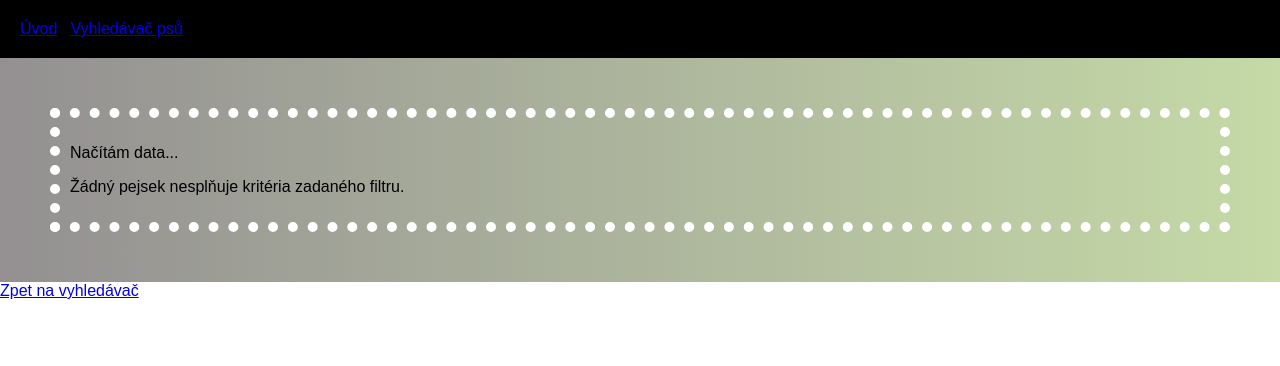
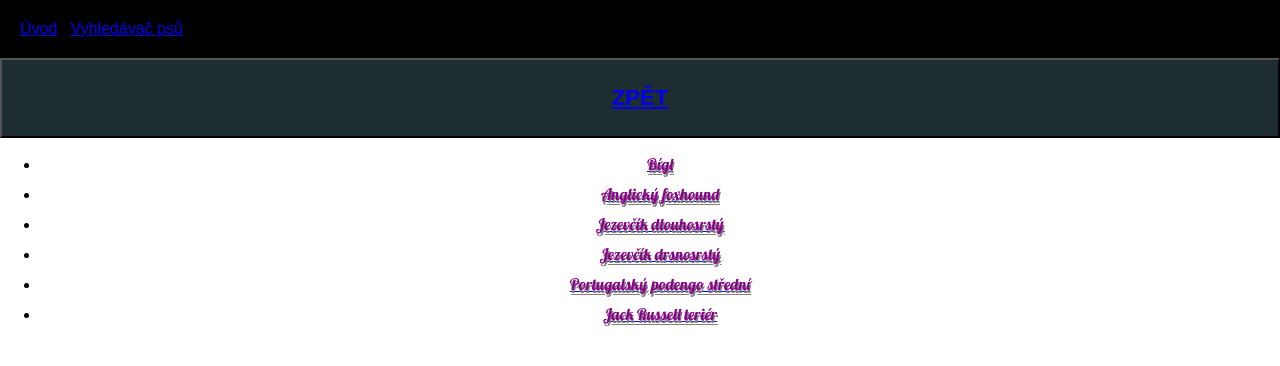
Before and after one commit to terezakuk/Psomat, a Vue app: page /results in a window 1280 px wide. Shown: the top 366 px of the page. Built offline with nearby package versions, Linux system fonts and the light colour scheme.

Commit message:
Drobne zmeny

```diff
--- /dev/null
+++ b/src/components/Child-screen.vue
@@ -0,0 +1,22 @@
+<template>
+  <div>
+    <button class="tlacitko"><router-link to="/search">Zpět</router-link></button>
+
+
+  <slot>
+  </slot>
+
+   </div>
+</template>
+
+<script>
+
+export default {
+
+}
+</script>
+
+<style>
+
+
+</style>
--- a/src/components/Dogs.vue
+++ b/src/components/Dogs.vue
@@ -5,7 +5,13 @@
       <ul v-if="!loading">
         <!-- <li v-for="pes in psi" v-bind:key="pes.id"> -->
         <li v-for="pes in filtrovaniPsi" v-bind:key="pes.id">
-          <router-link v-bind:to="`/dog/${pes.id}`">{{ pes.nazevPsa }}</router-link>
+          <div class="vyhledano">
+            <div class="foto">
+            <router-link v-bind:to="`/dog/${pes.id}`">
+              <div class="popis">{{ pes.nazevPsa }}</div>
+            </router-link>
+          </div>
+          </div>
         </li>
       </ul>
       <p v-if="filtrovaniPsi.length === 0">Žádný pejsek nesplňuje kritéria zadaného filtru.</p>
@@ -35,12 +41,14 @@ export default {
     }
   },
   mounted() {
+    console.log("mounted")
     fetch("/api/dogs.json")
       .then(response => response.json())
       .then(data => {
         this.psi = data;
         this.filtrovaniPsi = filtrujPsy(this.psi, this.filter);
         this.loading = false;
+        console.log( "dogs loaded", this )
         console.log("loading skoncil", this.psi.length);
         console.log("filter_v_dogs", this.filter);
         console.log("vyfiltrovaniPsi", this.filtrovaniPsi);
@@ -98,7 +106,6 @@ function splnujeRozsah(filterOdDo, pesOdDo) {
 }
 
 function splnujePesFiltry(hafan, filter) {
-
   if (pouzitBooleanFilter(filter.doBytu)) {
     if (filter.doBytu != hafan.doBytu) {
       return false;
@@ -170,19 +177,25 @@ function pouzitArrayFilter(arrayFilter) {
 </script>
 
 <style>
-.vyfiltrovaniPsi {
-  background-image: linear-gradient(
-    to right,
-    rgb(148, 144, 146),
-    rgb(197, 218, 167)
-  );
+.vyhledano {
   display: grid;
+  margin: 10px;
+  grid-template-columns: 50px, auto;
+  grid-template-rows: 1fr, 1fr;
+
+
 }
-.seznam {
-  margin: 50px;
-  padding: 10px;
-  background-image: linear-gradient(to right, rgb(207, 251, 136));
-  border: 10px dotted white;
-  grid-template-columns: 30px auto;
+
+.popisek {
+  margin: 10px;
+  color: gray;
+  text-transform: uppercase;
+}
+
+li .fotka {
+  text-decoration: none;
+}
+img .fotka {
+  grid-auto-columns: 50px;
 }
 </style>
--- a/src/components/Filter.vue
+++ b/src/components/Filter.vue
@@ -76,16 +76,22 @@
 </template>
 
 <script>
+
+export function getDefaultData()
+{
+  return {
+    vztahKJinymZviratum: [],
+    hmotnost: [],
+    vyska: [],
+    doBytu: [],
+    vhodnyProZacatecniky: [],
+    kategorie: []
+  }
+}
+
 export default {
   data() {
-    return {
-      vztahKJinymZviratum: [],
-      hmotnost: [],
-      vyska: [],
-      doBytu: [],
-      vhodnyProZacatecniky: [],
-      kategorie: []
-    };
+    return getDefaultData();
   },
 
   methods: {
@@ -102,6 +108,7 @@ export default {
       console.log(filter);
       this.$emit("filtruj", filter);
     }
+
   }
 };
 
--- a/src/views/Results.vue
+++ b/src/views/Results.vue
@@ -1,27 +1,55 @@
 <template>
   <div>
+    <child-screen>
+      <dogs v-bind:filter="filter" />
+<!--
+      <button class="tlacitko"><router-link to="/search">Zpět</router-link></button>
 
-    <dogs v-bind:filter="$route.query" />
+       <button class="tlacitko" v-on:click="vyhledat()">Zpět</button>*/ -->
 
-    <router-link to="/search">Zpet na vyhledávač</router-link>
-  </div>
+      <div class="vyhledano"> </div>
+    </child-screen>
+
+ </div>
 
 </template>
 
 <script>
 import Dogs from "@/components/Dogs.vue";
+import { getDefaultData } from "@/components/Filter.vue";
+import ChildScreen from "@/components/Child-screen.vue";
+
 export default {
 
+  data: () =>
+  {
+    return {
+      filter: getDefaultData()
+    }
+  },
   components: {
-    dogs: Dogs
+    dogs: Dogs,
+    'child-screen': ChildScreen,
   },
 
-  mounted()
-  {
-      console.log( this.$route.query )
-  }
+  mounted() {
+    console.log( getDefaultData() )
+    this.filter = { ...getDefaultData(), ...this.$route.query }
+  },
 }
+
 </script>
 
 <style>
+
+.tlacitko {
+  flex: 1;
+  height: 80px;
+  background-color: #1e2d2f;
+  color: white;
+  text-transform: uppercase;
+  padding: 20px;
+  width: 100%;
+}
+
 </style>
--- a/src/views/Search.vue
+++ b/src/views/Search.vue
@@ -32,7 +32,7 @@ export default {
 };
 </script>
 
-<style>
+<style> /*
 .nadpisVyhledavani {
   background-image: linear-gradient(
     to right,
@@ -42,5 +42,5 @@ export default {
 }
 .nadpisVyhledavaniDruhy {
   background-color: rgba(255, 0, 255, 0.4);
-}
+} */
 </style>
```
